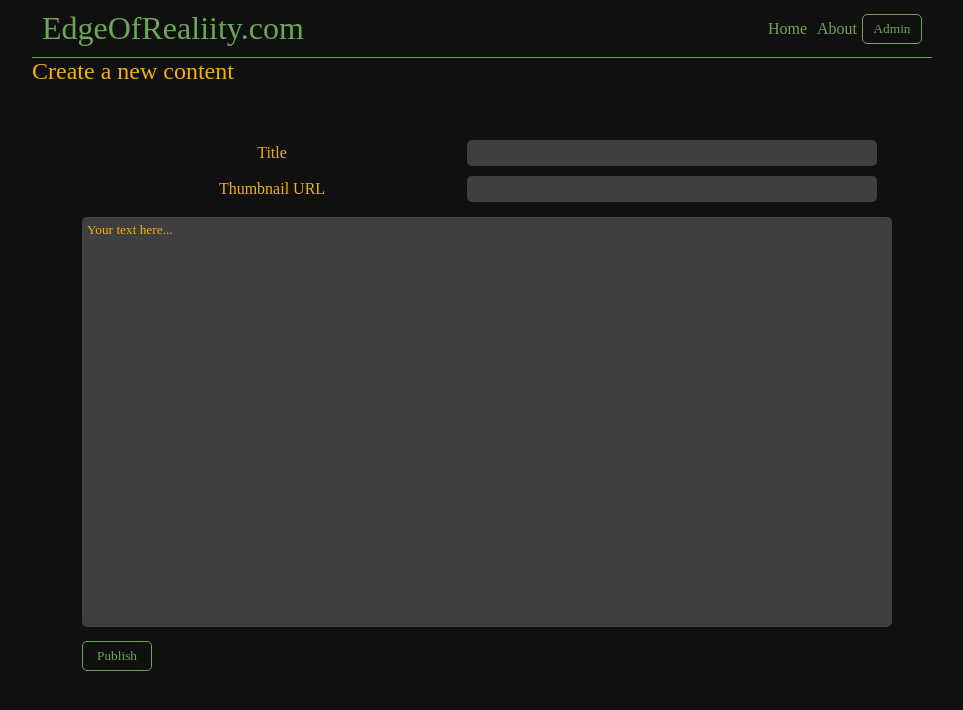
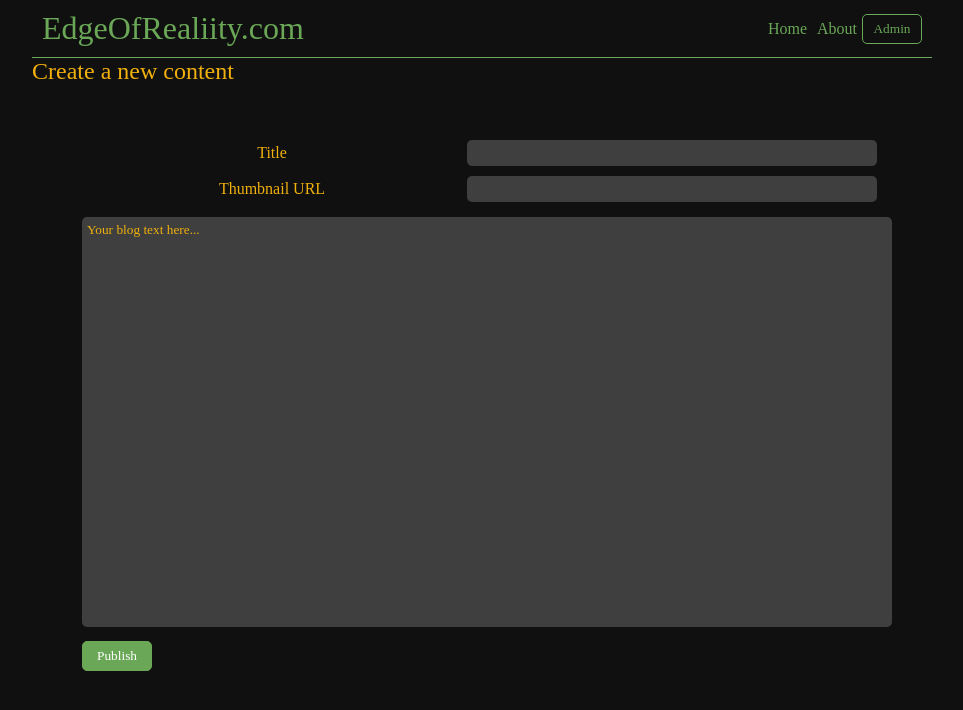
Before and after one commit to carolina1986/blogg, an Angular app: page /create-new-post-page in a window 1280 px wide. In both pictures the pointer is over the button "Publish". Shown: the top 710 px of the page, without its empty margins (158-1121 px from the left). Built offline with nearby package versions, Linux system fonts and the light colour scheme; a web font is replaced by a local one.

Commit message:
button:hover styling

```diff
--- a/src/app/pages/about-me-page/about-me-page.component.css
+++ b/src/app/pages/about-me-page/about-me-page.component.css
@@ -34,7 +34,6 @@ textarea::placeholder {
     color: #F0B00D;
 }
 
-
 button {
     color: #6AA756;
     background: none;
@@ -46,3 +45,9 @@ button {
     height: 25px;
     align-self: center;
 }
+
+button:hover {
+    background-color: #6AA756;
+    color: white;
+    transition: background-color 0.3s, color 0.3s;
+}
--- a/src/app/pages/create-new-post-page/create-new-post-page.component.css
+++ b/src/app/pages/create-new-post-page/create-new-post-page.component.css
@@ -10,6 +10,10 @@ form {
 div {
     display: flex;
     flex-direction: row;
+}
+
+label {
+    display: flex;
 }
 
 input {
@@ -47,3 +51,9 @@ button {
     height: 30px;
     align-self: center;
 }
+
+button:hover {
+    background-color: #6AA756;
+    color: white;
+    transition: background-color 0.3s, color 0.3s;
+}
--- a/src/app/pages/create-new-post-page/create-new-post-page.component.html
+++ b/src/app/pages/create-new-post-page/create-new-post-page.component.html
@@ -8,6 +8,6 @@
     <label for="thumbnailUrl">Thumbnail URL</label>
     <input type="url" id="thumbnailUrl" name="thumbnailUrl" [(ngModel)]="newPost.thumbnailUrl">
   </div>
-  <textarea id="body" name="body" placeholder="Your text here..." [(ngModel)]="newPost.body" required></textarea>
+  <textarea id="body" name="body" placeholder="Your blog text here..." [(ngModel)]="newPost.body" required></textarea>
   <button type="submit">Publish</button>
 </form>
--- a/src/app/pages/single-post-page/single-post-page.component.css
+++ b/src/app/pages/single-post-page/single-post-page.component.css
@@ -57,6 +57,12 @@ button {
     width: auto;
 }
 
+button:hover {
+    background-color: #6AA756;
+    color: white;
+    transition: background-color 0.3s, color 0.3s;
+}
+
 .comments {
     grid-column: 1/2;
     grid-row: 2/3;
@@ -111,6 +117,12 @@ form label {
     margin: 10px;
 }
 
-.delete-button {
+#delete-button {
     background: #61146b;
 }
+
+#delete-button:hover {
+    background-color: #9b380a;
+    color: white;
+    transition: background-color 0.3s, color 0.3s;
+}
--- a/src/app/pages/single-post-page/single-post-page.component.html
+++ b/src/app/pages/single-post-page/single-post-page.component.html
@@ -30,7 +30,7 @@
       </div>
     </div>
       <button routerLink="/">Back</button>
-      <button class="delete-button" *ngIf="isAdmin" (click)="deletePost()">Delete post</button>
+      <button id="delete-button" *ngIf="isAdmin" (click)="deletePost()">Delete post</button>
   </div>
   <div *ngIf="!post">
     <p>Post could not be found.</p>
```
